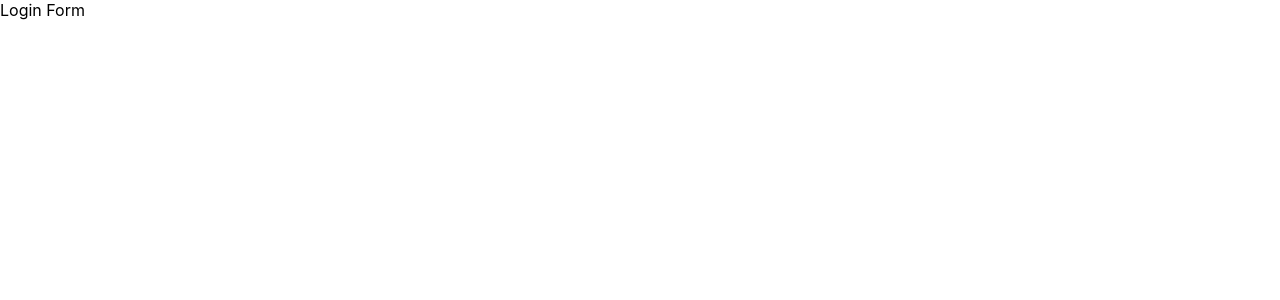
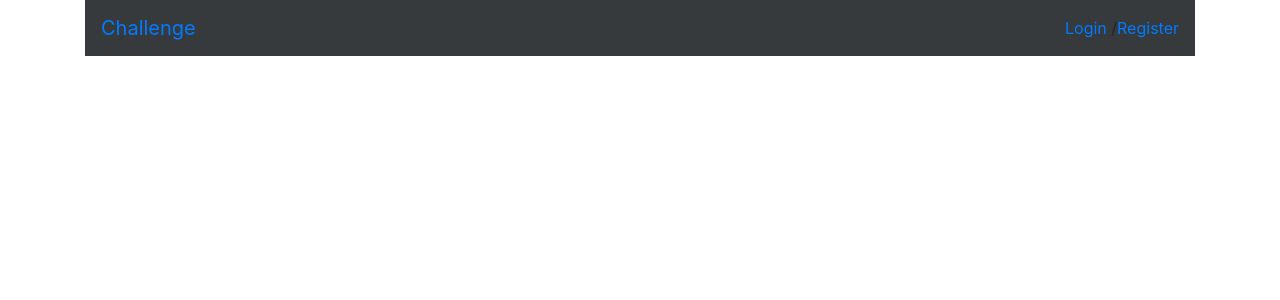
Before and after one commit to saeed-asghari/ReactProject, a React (Create React App) app in the folder challenge/: page /login in a window 1280 px wide. Shown: the top 300 px of the page. Built offline with nearby package versions, Linux system fonts and the light colour scheme.

Commit message:
add navbar

```diff
--- a/challenge/src/App.css
+++ b/challenge/src/App.css
@@ -36,3 +36,10 @@
     transform: rotate(360deg);
   }
 }
+
+
+.Background-color-nav {
+
+ background-color : #373A3C;
+
+}
--- a/challenge/src/App.js
+++ b/challenge/src/App.js
@@ -2,18 +2,22 @@ import "./App.css";
 import React, { Component } from "react";
 import { Route, Redirect, Switch } from "react-router-dom";
 import Login from "./components/login";
+import NavBar from "./components/navBar";
 
-function App() {
+class App extends Component {
+  state = { user: "" };
+  render() {
     return (
       <React.Fragment>
         <main className="container">
           <Switch>
+            <NavBar user={this.state.user} />
             <Route path="/login" component={Login} />
-
           </Switch>
         </main>
       </React.Fragment>
     );
   }
+}
 
 export default App;
--- /dev/null
+++ b/challenge/src/components/navBar.jsx
@@ -0,0 +1,50 @@
+import React from "react";
+import { NavLink } from "react-router-dom";
+
+const NavBar = ({ user }) => {
+  return (
+    <React.Fragment>
+      <nav className="navbar navbar-expand  flex-column flex-md-row bd-navbar Background-color-nav ">
+        <span className="navbar-brand">
+          <NavLink to="/"> Challenge </NavLink>
+        </span>
+        <div id="navb" className="navbar-collapse collapse hide">
+          {!user && (
+            <ul className="nav navbar-nav ml-auto">
+              <li className="nav-item">
+                <NavLink to="/login"> Login </NavLink> /
+              </li>
+              <li className="nav-item">
+                <NavLink to="/register"> Register </NavLink>
+              </li>
+            </ul>
+          )}
+          {user && (
+            <button className="btn btn-outline-info">
+              <NavLink to="/logout">Logout</NavLink>
+            </button>
+          )}
+        </div>
+        {/* <div className="col order-last">
+          <div className="row">
+            <div>
+              {!user && (
+                <React.Fragment>
+                  <NavLink to="/login">Login</NavLink> /
+                  <NavLink to="/register">Register</NavLink>
+                </React.Fragment>
+              )}
+              {user && (
+                <React.Fragment>
+                  <NavLink to="/logout">Logout</NavLink>
+                </React.Fragment>
+              )}
+            </div>
+          </div>
+        </div> */}
+      </nav>
+    </React.Fragment>
+  );
+};
+
+export default NavBar;
--- a/challenge/src/index.js
+++ b/challenge/src/index.js
@@ -4,7 +4,7 @@ import {BrowserRouter} from 'react-router-dom';
 import "./index.css";
 import App from "./App";
 import reportWebVitals from "./reportWebVitals";
-
+import 'bootstrap/dist/css/bootstrap.min.css';
 ReactDOM.render(
   <React.StrictMode>
     <BrowserRouter>
```
Lines whose indentation alone changed are shown as unchanged.
